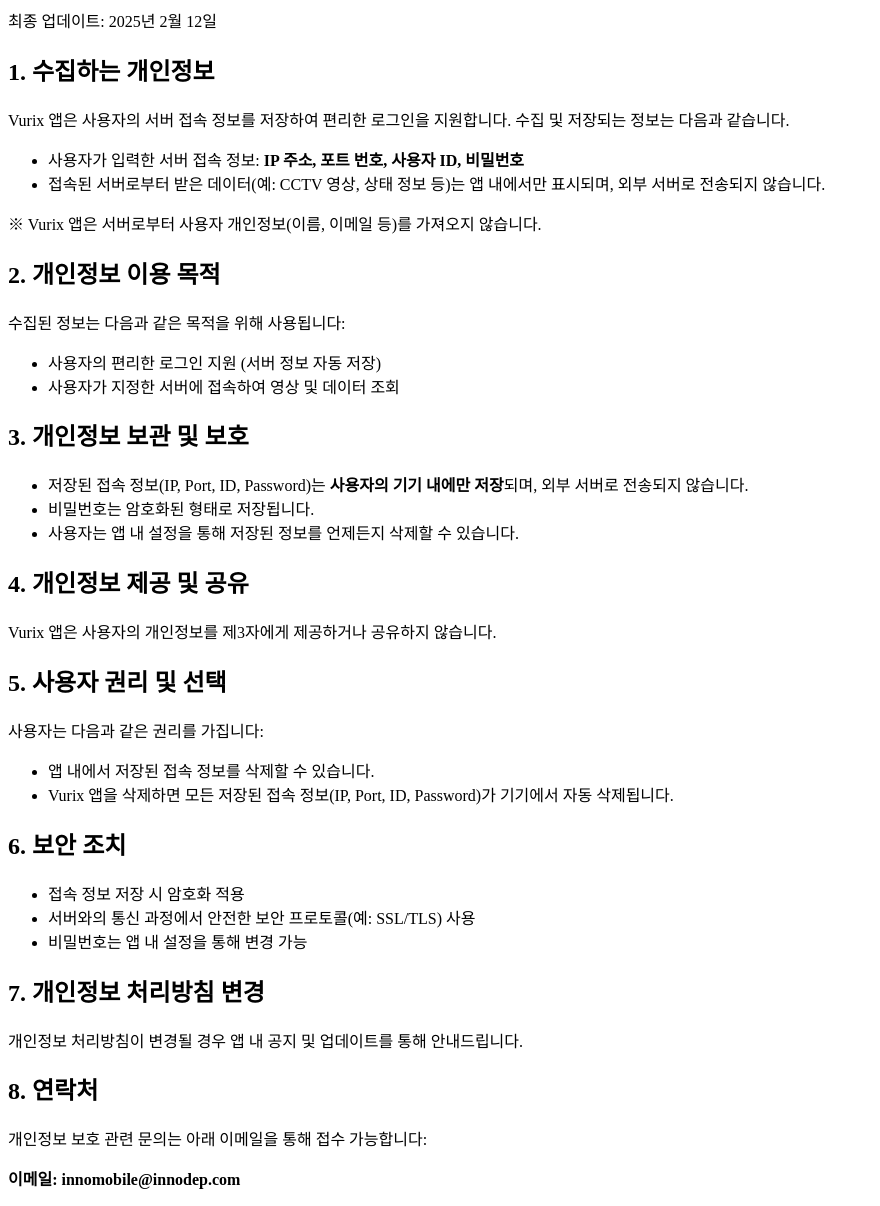
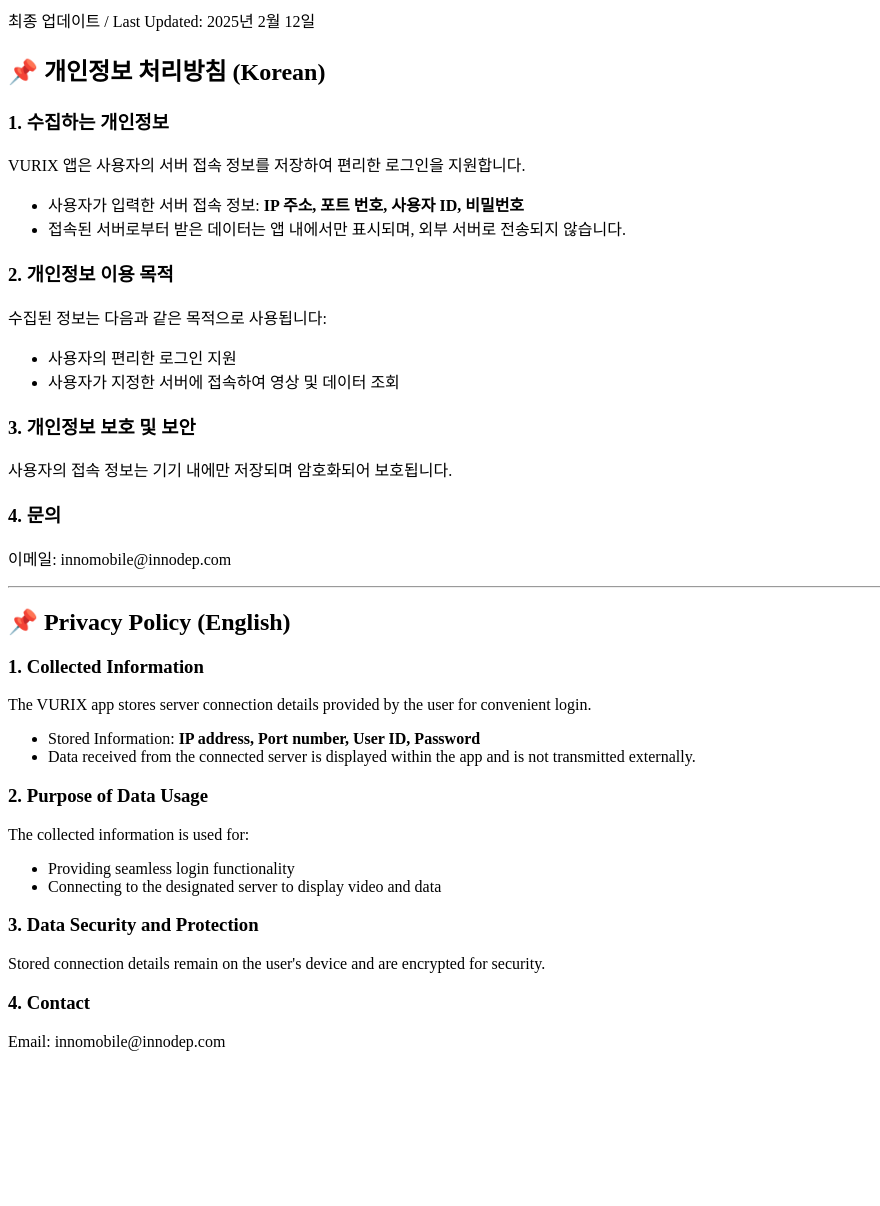
Before and after one commit to Innodep/vuirix-privacy-policy, a plain HTML site: page index.html in a window 1280 px wide. Shown: the part 81-1287 px from the top of the page, without its empty margins (0-880 px from the left). After the commit the page ends 1148 px from the top, so only its background shows below. Drawn offline with Linux system fonts and the light colour scheme.

Commit message:
영문/국문 Update index.html

```diff
--- a/index.html
+++ b/index.html
@@ -3,56 +3,56 @@
 <head>
     <meta charset="UTF-8">
     <meta name="viewport" content="width=device-width, initial-scale=1.0">
-    <title>Vurix 개인정보 처리방침</title>
+    <title>VURIX 개인정보 처리방침 / Privacy Policy</title>
 </head>
 <body>
-    <h1>Vurix 개인정보 처리방침</h1>
-    <p>최종 업데이트: 2025년 2월 12일</p>
+    <h1>VURIX 개인정보 처리방침 / Privacy Policy</h1>
+    <p>최종 업데이트 / Last Updated: 2025년 2월 12일</p>
 
-    <h2>1. 수집하는 개인정보</h2>
-    <p>Vurix 앱은 사용자의 서버 접속 정보를 저장하여 편리한 로그인을 지원합니다. 수집 및 저장되는 정보는 다음과 같습니다.</p>
+    <h2>📌 개인정보 처리방침 (Korean)</h2>
+
+    <h3>1. 수집하는 개인정보</h3>
+    <p>VURIX 앱은 사용자의 서버 접속 정보를 저장하여 편리한 로그인을 지원합니다.</p>
     <ul>
         <li>사용자가 입력한 서버 접속 정보: <b>IP 주소, 포트 번호, 사용자 ID, 비밀번호</b></li>
-        <li>접속된 서버로부터 받은 데이터(예: CCTV 영상, 상태 정보 등)는 앱 내에서만 표시되며, 외부 서버로 전송되지 않습니다.</li>
+        <li>접속된 서버로부터 받은 데이터는 앱 내에서만 표시되며, 외부 서버로 전송되지 않습니다.</li>
     </ul>
-    <p>※ Vurix 앱은 서버로부터 사용자 개인정보(이름, 이메일 등)를 가져오지 않습니다.</p>
 
-    <h2>2. 개인정보 이용 목적</h2>
-    <p>수집된 정보는 다음과 같은 목적을 위해 사용됩니다:</p>
+    <h3>2. 개인정보 이용 목적</h3>
+    <p>수집된 정보는 다음과 같은 목적으로 사용됩니다:</p>
     <ul>
-        <li>사용자의 편리한 로그인 지원 (서버 정보 자동 저장)</li>
+        <li>사용자의 편리한 로그인 지원</li>
         <li>사용자가 지정한 서버에 접속하여 영상 및 데이터 조회</li>
     </ul>
 
-    <h2>3. 개인정보 보관 및 보호</h2>
+    <h3>3. 개인정보 보호 및 보안</h3>
+    <p>사용자의 접속 정보는 기기 내에만 저장되며 암호화되어 보호됩니다.</p>
+
+    <h3>4. 문의</h3>
+    <p>이메일: innomobile@innodep.com</p>
+
+    <hr>
+
+    <h2>📌 Privacy Policy (English)</h2>
+
+    <h3>1. Collected Information</h3>
+    <p>The VURIX app stores server connection details provided by the user for convenient login.</p>
     <ul>
-        <li>저장된 접속 정보(IP, Port, ID, Password)는 <b>사용자의 기기 내에만 저장</b>되며, 외부 서버로 전송되지 않습니다.</li>
-        <li>비밀번호는 암호화된 형태로 저장됩니다.</li>
-        <li>사용자는 앱 내 설정을 통해 저장된 정보를 언제든지 삭제할 수 있습니다.</li>
+        <li>Stored Information: <b>IP address, Port number, User ID, Password</b></li>
+        <li>Data received from the connected server is displayed within the app and is not transmitted externally.</li>
     </ul>
 
-    <h2>4. 개인정보 제공 및 공유</h2>
-    <p>Vurix 앱은 사용자의 개인정보를 제3자에게 제공하거나 공유하지 않습니다.</p>
-
-    <h2>5. 사용자 권리 및 선택</h2>
-    <p>사용자는 다음과 같은 권리를 가집니다:</p>
+    <h3>2. Purpose of Data Usage</h3>
+    <p>The collected information is used for:</p>
     <ul>
-        <li>앱 내에서 저장된 접속 정보를 삭제할 수 있습니다.</li>
-        <li>Vurix 앱을 삭제하면 모든 저장된 접속 정보(IP, Port, ID, Password)가 기기에서 자동 삭제됩니다.</li>
+        <li>Providing seamless login functionality</li>
+        <li>Connecting to the designated server to display video and data</li>
     </ul>
 
-    <h2>6. 보안 조치</h2>
-    <ul>
-        <li>접속 정보 저장 시 암호화 적용</li>
-        <li>서버와의 통신 과정에서 안전한 보안 프로토콜(예: SSL/TLS) 사용</li>
-        <li>비밀번호는 앱 내 설정을 통해 변경 가능</li>
-    </ul>
+    <h3>3. Data Security and Protection</h3>
+    <p>Stored connection details remain on the user's device and are encrypted for security.</p>
 
-    <h2>7. 개인정보 처리방침 변경</h2>
-    <p>개인정보 처리방침이 변경될 경우 앱 내 공지 및 업데이트를 통해 안내드립니다.</p>
-
-    <h2>8. 연락처</h2>
-    <p>개인정보 보호 관련 문의는 아래 이메일을 통해 접수 가능합니다:</p>
-    <p><b>이메일: innomobile@innodep.com</b></p>
+    <h3>4. Contact</h3>
+    <p>Email: innomobile@innodep.com</p>
 </body>
 </html>
```
